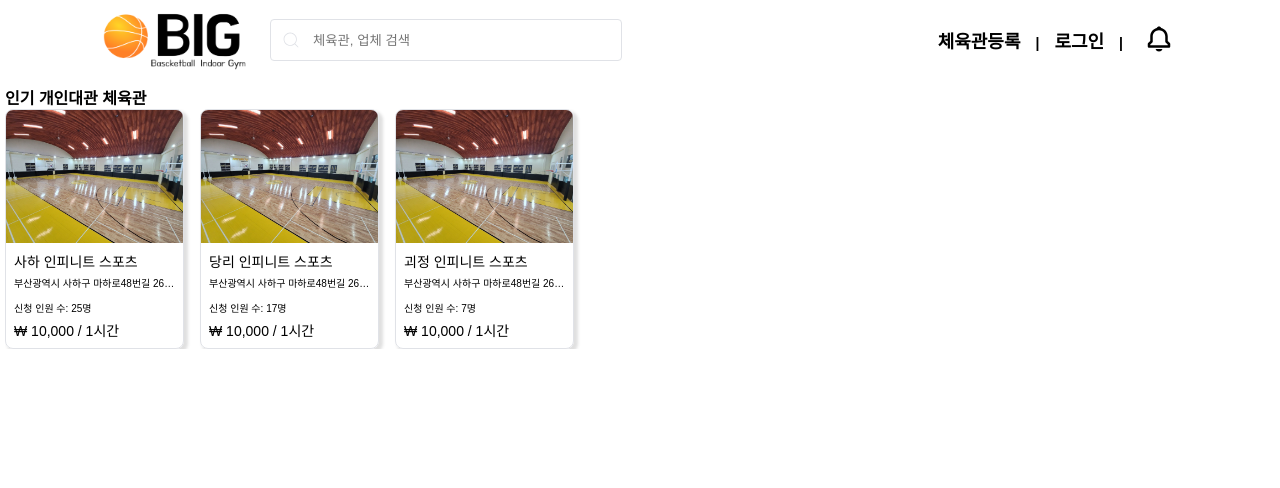
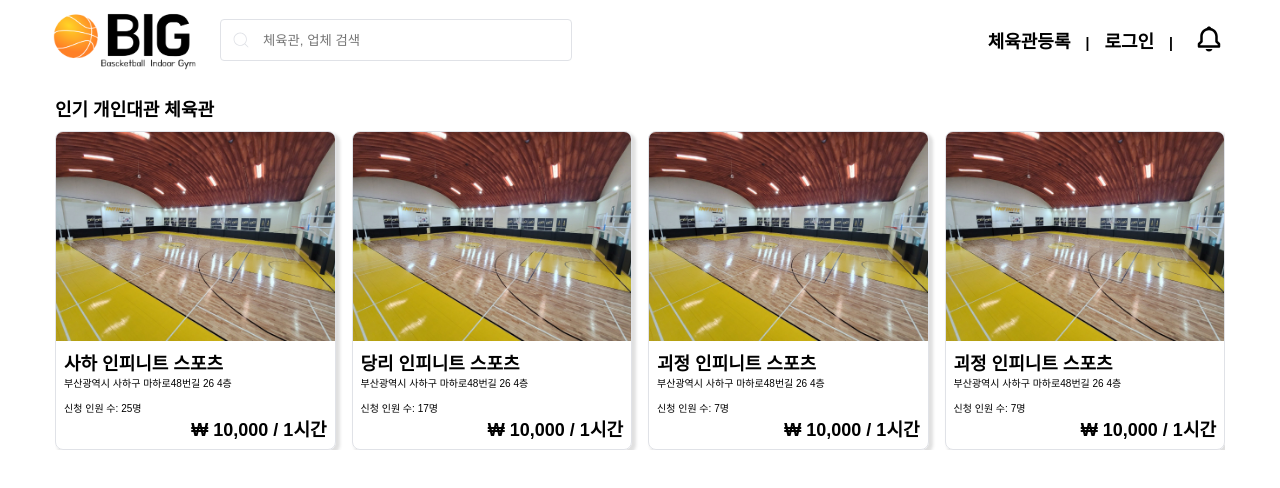
Before and after one commit to B-I-G-team/BIG_front, a React (Create React App) app: page / in a window 1280 px wide. Shown: the top 488 px of the page. Built offline with nearby package versions, Linux system fonts and the light colour scheme; no server answers.

Commit message:
Style: 태블릿, 피씨 인기 개인대관 체육관 퍼블리싱 작업

```diff
--- a/src/App.tsx
+++ b/src/App.tsx
@@ -11,6 +11,7 @@
 import { getAuth, onAuthStateChanged } from 'firebase/auth';
 import { useSetAtom } from 'jotai';
 import { userAtom } from './atoms/common';
+import styled from 'styled-components';
 
 function App() {
   const setUser = useSetAtom(userAtom);
@@ -23,7 +24,8 @@
   }, [setUser]);
 
   return (
-    <>
+    <Container>
+      <ContentWrrapper>
         <BrowserRouter>
           <Header />
           <Routes>
@@ -35,8 +37,22 @@
             <Route path="gym" element={<Gym />} />
           </Routes>
         </BrowserRouter>
-    </>
+      </ContentWrrapper>
+    </Container>
   );
 }
 
 export default App;
+
+export const Container = styled.div`
+  display: flex;
+  justify-content: center;
+  align-items: center;
+  padding: 0 3px;
+`;
+
+const ContentWrrapper = styled.div`
+  width: 100%;
+
+  max-width: 1180px;
+`;
--- a/src/components/common/FilledButton.tsx
+++ b/src/components/common/FilledButton.tsx
@@ -1,9 +1,7 @@
 import React from 'react';
 import styled from 'styled-components';
 
-interface Props {
-  children: any;
-  color?:
+export type CustomColor =
   | 'primary_95'
   | 'primary_85'
   | 'primary_75'
@@ -12,6 +10,10 @@
   | 'primary_45'
   | 'primary_35'
   | 'primary_25';
+
+interface Props {
+  children: any;
+  color?: CustomColor;
   onClick?: any;
 }
 
@@ -27,7 +29,7 @@
 
 const ButtonContainer = styled.button`
   cursor: pointer;
-  background-color: ${({ theme, color }) => theme.color[color as string]};
+  background-color: ${({ theme, color }) => theme.color[color as CustomColor]};
   color: white;
   font-size: ${({ theme }) => theme.font.size.body_1};
   font-weight: ${({ theme }) => theme.font.weight.medium};
--- a/src/components/common/Header.tsx
+++ b/src/components/common/Header.tsx
@@ -21,7 +21,6 @@
   if (location.pathname !== '/login' && location.pathname !== '/signup')
     return (
       <Container>
-        <ContentWrapper>
         <LeftSection>
           <Link to="/">
             <Logo src={logoImage} />
@@ -54,7 +53,6 @@
             </button>
           </NavList>
         </RightSecton>
-        </ContentWrapper>
       </Container>
     );
 
@@ -64,21 +62,13 @@
 export default Header;
 
 const Container = styled.div`
+  width: 100%;
   display: flex;
-  justify-content: center;
+  justify-content: space-between;
   align-items: center;
-  padding: 0 15px;
-  /* background-color: ${({ theme }) => theme.color.primary_95}; */
   @media ${({ theme }) => theme.grid.tablet} {
     height: 80px;
   }
-`;
-const ContentWrapper = styled.div`
-  width: 100%;
-  max-width: 1080px;
-  display: flex;
-  justify-content: space-between;
-  align-items: center;
 `;
 
 const Logo = styled.img`
--- a/src/components/common/OutlinedButton.tsx
+++ b/src/components/common/OutlinedButton.tsx
@@ -1,5 +1,6 @@
 import React from 'react';
 import styled from 'styled-components';
+import { CustomColor } from './FilledButton';
 
 interface Props {
   children: any;
@@ -27,8 +28,8 @@
 
 const ButtonContainer = styled.button`
   cursor: pointer;
-  border: 1px solid ${({ theme, color }) => theme.color[color as string]};
-  color: ${({ theme, color }) => theme.color[color as string]};
+  border: 1px solid ${({ theme, color }) => theme.color[color as CustomColor]};
+  color: ${({ theme, color }) => theme.color[color as CustomColor]};
   background-color: white;
   font-size: ${({ theme }) => theme.font.size.body_1};
   font-weight: ${({ theme }) => theme.font.weight.medium};
--- a/src/components/home/GymItem.tsx
+++ b/src/components/home/GymItem.tsx
@@ -40,6 +40,7 @@
 export default GymItem;
 
 const Container = styled.div`
+  cursor: pointer;
   border: 1px solid ${({ theme }) => theme.color.border};
   border-radius: 8px;
   width: 177px;
@@ -48,19 +49,25 @@
 
   display: flex;
   flex-direction: column;
-  flex: 1;
 
   box-shadow: 3px 3px 3px 1px rgba(50, 50, 50, 0.15);
+
+  &:hover {
+    opacity: 0.8;
+  }
+
+  @media ${({ theme }) => theme.grid.tablet} {
+    flex: 1;
+  }
 `;
 
 const Image = styled.img`
   width: 100%;
-  flex: 1;
 `;
 
 const ContentWrapper = styled.div`
   padding: 8px;
-  flex: 1;
+
   display: flex;
   flex-direction: column;
   justify-content: space-between;
@@ -71,6 +78,11 @@
 const Title = styled.div`
   font-size: ${({ theme }) => theme.font.size.subtitle_2};
   font-weight: 500;
+
+  @media ${({ theme }) => theme.grid.tablet} {
+    font-size: ${({ theme }) => theme.font.size.heading_6};
+    font-weight: 600;
+  }
 `;
 
 const Location = styled.div`
@@ -80,12 +92,22 @@
   text-overflow: ellipsis; // ... 처리
 `;
 const BottomWrapper = styled.div`
-  text-align: end;
+  display: flex;
+  justify-content: flex-end;
+  width: 100%;
 `;
 
 const Price = styled.div`
+  display: flex;
+  justify-content: flex-end;
+  width: 100%;
   font-size: ${({ theme }) => theme.font.size.subtitle_2};
   font-weight: 500;
+
+  @media ${({ theme }) => theme.grid.tablet} {
+    font-size: ${({ theme }) => theme.font.size.heading_6};
+    font-weight: 600;
+  }
 `;
 
 const CenterWrapper = styled.div`
--- a/src/components/home/GymList.tsx
+++ b/src/components/home/GymList.tsx
@@ -32,6 +32,15 @@
     perHour: 1,
     applicant: 7,
   },
+  {
+    id: 4,
+    image: placeImg,
+    name: '괴정 인피니트 스포츠',
+    location: '부산광역시 사하구 마하로48번길 26 4층',
+    price: 10000,
+    perHour: 1,
+    applicant: 7,
+  },
 ];
 
 const GymList = () => {
@@ -58,6 +67,15 @@
 const Title = styled.div`
   font-size: ${({ theme }) => theme.font.size.subtitle_1};
   font-weight: 600;
+  padding: 10px 0;
+  @media ${({ theme }) => theme.grid.tablet} {
+    font-size: ${({ theme }) => theme.font.size.heading_6};
+    font-weight: 700;
+  }
+
+  @media ${({ theme }) => theme.grid.laptop} {
+    font-size: ${({ theme }) => theme.font.size.heading_5};
+  }
 `;
 
 const ListContainer = styled.div`
@@ -68,15 +86,26 @@
   top: 0;
   left: 0;
 
-  height: 100%;
+  /* height: 100%; */
+
+  @media ${({ theme }) => theme.grid.tablet} {
+    /* justify-content: space-between; */
+    width: 100%;
+    position: static;
+  }
 `;
 
 const Wrapper = styled.div`
   position: relative;
   height: 240px;
+
   overflow-x: scroll;
 
   &::-webkit-scrollbar {
     display: none;
   }
+
+  @media ${({ theme }) => theme.grid.tablet} {
+    height: auto;
+  }
 `;
```
Also changed, not shown: src/components/common/Drawer.tsx (added, +7 -0 lines). Lines whose indentation alone changed are shown as unchanged.
